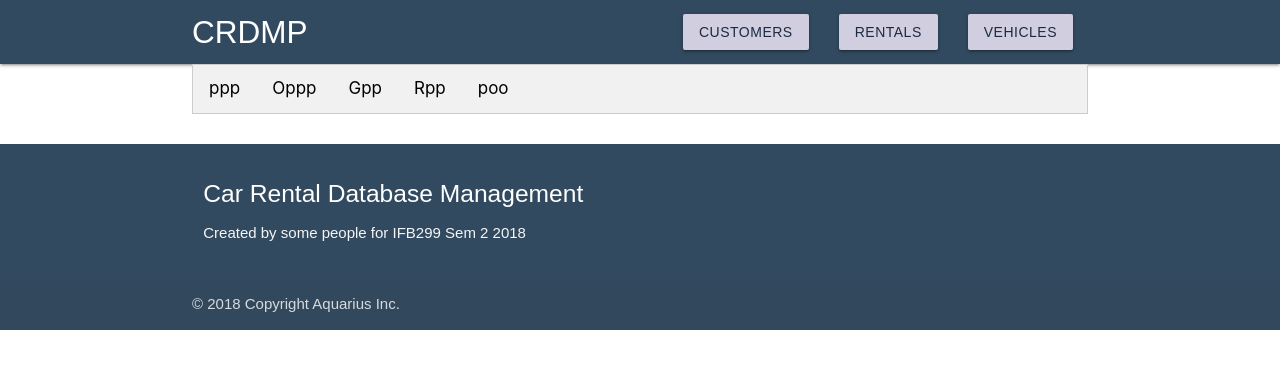
After one commit to AquariusInc/CRDMP, a Django app: template mysite/RentalApp/templates/customer_history_reports.html in a window 1280 px wide. The commit adds this page. Shown: the top 369 px of the page. Run offline with Django 3.2, Linux system fonts and the light colour scheme; the template is opened without the code that fills it, so the values that code supplies are empty; parts of the project's set-up code (start-up, migrations or seed data) failed here and were passed over; some libraries are stand-ins or nearby versions.

Commit message:
customer history reports - in progress

```diff
--- /dev/null
+++ b/mysite/RentalApp/static/css/customer_history.css
@@ -0,0 +1,53 @@
+body {font-family: Arial;}
+
+.tab {
+	overflow: hidden;
+	border: 1px solid #ccc;
+	background-color: #f1f1f1;
+}
+
+.tab button {
+	background-color: inherit;
+	float: left;
+	border: none;
+	outline: none;
+	cursor: pointer;
+	padding: 14px 16px;
+	transition: 0.3s;
+	font-size: 17px;
+}
+
+.tab button:hover {
+	background-color: #ddd;
+}
+
+.tab button.active {
+	background-color: #ccc;
+}
+
+.tabcontent {
+	display: none;
+	padding: 6px 12px;
+	border: 1px solid #ccc;
+	border-top: none;
+}
+
+.buttonContainer {
+	text-align: center;
+	width: 100%;
+	margin: 15px;
+}
+
+.buttonGraph {
+	border: none;
+	background-color: #324A5F;
+	color: white;
+	cursor: pointer;
+	font-size: 140%;
+	padding: 2px 15px;
+	font-family: "Segoe UI", monospace;
+	border-radius: 2px;
+}
+.slider {
+
+}
--- /dev/null
+++ b/mysite/RentalApp/static/js/customer_history.js
@@ -0,0 +1,72 @@
+var charts = {};
+
+	function createGraph(chartName, chartType, chartObj) {
+		var ctx = document.getElementById(chartName);
+		var legendDisplay = false;
+		var gridLinesDisplay = true;
+		if (chartType == 'pie') {
+			legendDisplay = true;
+			gridLinesDisplay = false;
+		}
+        var colours = chartObj.data.datasets[0].backgroundColor
+        if (chartType == 'line') {
+            colours = '#8DB600'
+        }
+
+		var chart = new Chart(ctx, {
+			type: chartType,
+			data: {
+				labels: chartObj.data.labels,
+				datasets: [{
+					label: chartObj.data.datasets[0].label,
+					data: chartObj.data.datasets[0].data,
+					backgroundColor: colours
+				}]
+			},
+			options: {
+				legend: {
+					display: legendDisplay
+				},
+				scales: {
+					yAxes: [{
+						ticks: {
+							beginAtZero: true,
+							display: gridLinesDisplay
+
+						},
+						gridLines: {
+							display: gridLinesDisplay
+						}
+					}]
+				}
+			}
+		});
+
+		return chart;
+	}
+
+	function openTab(evt, tabName, chartName, chartObj) {
+		var i, tabcontent, tablinks;
+		tabcontent = document.getElementsByClassName("tabcontent");
+		for (i = 0; i < tabcontent.length; i++) {
+			tabcontent[i].style.display = "none";
+		}
+		tablinks = document.getElementsByClassName("tablinks");
+		for (i = 0; i < tablinks.length; i++) {
+			tablinks[i].className = tablinks[i].className.replace(" active", "");
+		}
+		document.getElementById(tabName).style.display = "block";
+		evt.currentTarget.className += " active";
+
+		<!-- charts -->
+		if (typeof charts[chartName] != "undefined") {
+			charts[chartName].destroy();
+		}
+		var chartType = chartObj.type;
+		charts[chartName] = createGraph(chartName, chartType, chartObj);
+	}
+
+	function changeGraph(evt, chartName, chartType, chartObj) {
+		charts[chartName].destroy();
+		charts[chartName] = createGraph(chartName, chartType, chartObj);
+	}
--- a/mysite/RentalApp/templates/base.html
+++ b/mysite/RentalApp/templates/base.html
@@ -16,6 +16,7 @@
 <ul id='dropdown1' class='dropdown-content'>
     <li><a href="customers">View Customers</a></li>
     <li><a href="visualisecustomers">Customer Data Visualisation</a></li>
+	<li><a href="customerhistory">Customer Rental History Reports</a></li>
 </ul>
 
 <ul id='dropdown2' class='dropdown-content'>
@@ -45,6 +46,7 @@
     <li><a class="subheader">Customers</a></li>
     <li><a href="customers">View Customers</a></li>
     <li><a href="visualisecustomers">Customer Data Visualisation</a></li>
+	<li><a href="customerhistory">Customer Rental History Reports</a></li>
     <li>
         <div class="divider"></div>
     </li>
--- /dev/null
+++ b/mysite/RentalApp/templates/customer_history_reports.html
@@ -0,0 +1,37 @@
+{% extends 'base.html' %}
+{% load static %}
+
+{% block title %}Customer Rental History Report{% endblock %}
+
+{% block extracss %}<link rel="stylesheet" href="{% static 'css/customer_history.css' %}">{% endblock %}
+
+{% block extrascripts %}
+<script src="https://cdnjs.cloudflare.com/ajax/libs/Chart.js/2.7.2/Chart.min.js"></script>
+<script src="{% static 'js/customer_history.js' %}"></script>
+{% endblock %}
+
+{% block content %}
+
+<div class="container">
+	<div class="tab">
+	  <button class="tablinks" onclick="openTab(event, 'poo', 'amountChart', obj.createDate)">ppp</button>
+	  <button class="tablinks" onclick="openTab(event, 'Occupppion', 'occupationChart', obj.occupation)">Oppp</button>
+	  <button class="tablinks" onclick="openTab(event, 'Gendeppppr', 'genderChart', obj.gender)">Gpp</button>
+	  <button class="tablinks" onclick="openTab(event, 'Repeappppt Customers', 'repeatChart', obj.customer)">Rpp</button>
+	  <button class="tablinks" onclick="openTab(event, 'dopppb', 'dobChart', obj.dob)">poo</button>
+
+
+	</div>
+
+
+
+
+
+
+
+	<script>
+	var obj = {{ js_data|safe }};
+	</script>
+
+</div>
+{% endblock %}
--- a/mysite/RentalApp/templates/visualise_customer_data.html
+++ b/mysite/RentalApp/templates/visualise_customer_data.html
@@ -13,6 +13,7 @@
 {% block content %}
 
 <div class="container">
+<h3>Customer Data Visualisation</h3>
 	<div class="tab">
 	  <button class="tablinks" onclick="openTab(event, 'Amount', 'amountChart', obj.createDate)">Number of Customers</button>
 	  <button class="tablinks" onclick="openTab(event, 'Occupation', 'occupationChart', obj.occupation)">Occupation</button>
--- a/mysite/mysite/settings.py
+++ b/mysite/mysite/settings.py
@@ -75,7 +75,7 @@ WSGI_APPLICATION = 'mysite.wsgi.application'
 DATABASES = {
     'default': {
         'ENGINE': 'django.db.backends.mysql',
-        'NAME': 'RentalApp',
+        'NAME': 'NewRentalApp',
         'USER': 'aidankinzett',
         'PASSWORD': 'ifb299aidan',
         'HOST': 'mydbinstance.cojymbxlom9f.ap-southeast-2.rds.amazonaws.com',
--- a/mysite/mysite/urls.py
+++ b/mysite/mysite/urls.py
@@ -25,6 +25,7 @@ urlpatterns = [
     path('customers', views.customers_table, name="customers_table"),
     path('rentals', views.rental_table, name="rentals_table"),
     path('visualisecustomers', views.customer_data),
+    path('customerhistory', views.customer_history),
     path('visualiserentals', views.rental_data),
     path('visualisevehicles', views.vehicle_data),
     path('readcentral', views.read_central_db)
```
Also changed, not shown: mysite/RentalApp/templates/customer_history.html (added, +34 -0 lines), mysite/RentalApp/views.py (+34 -0 lines).
